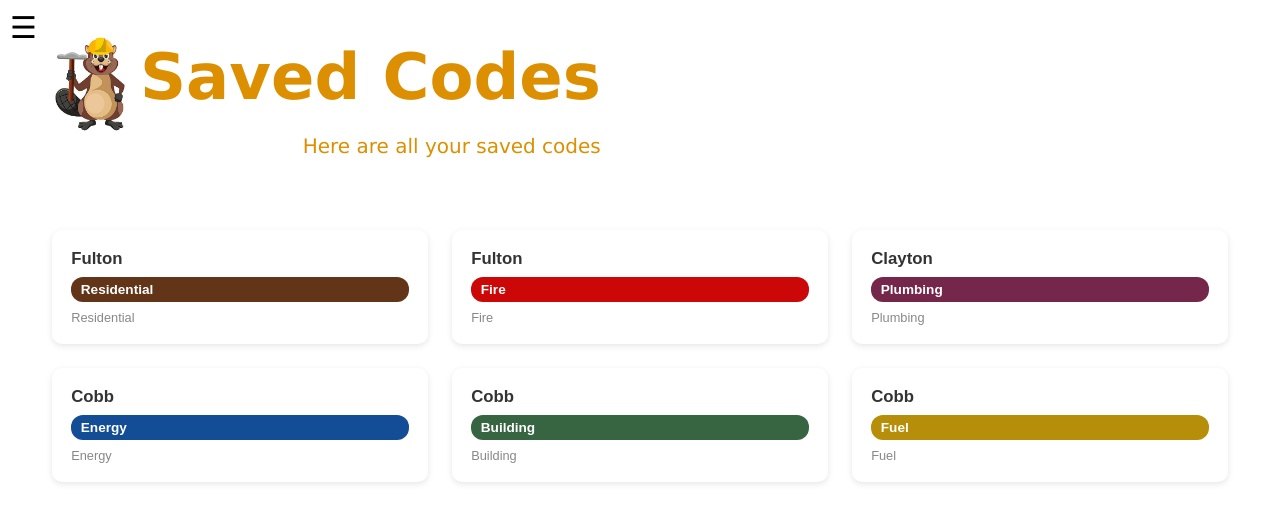
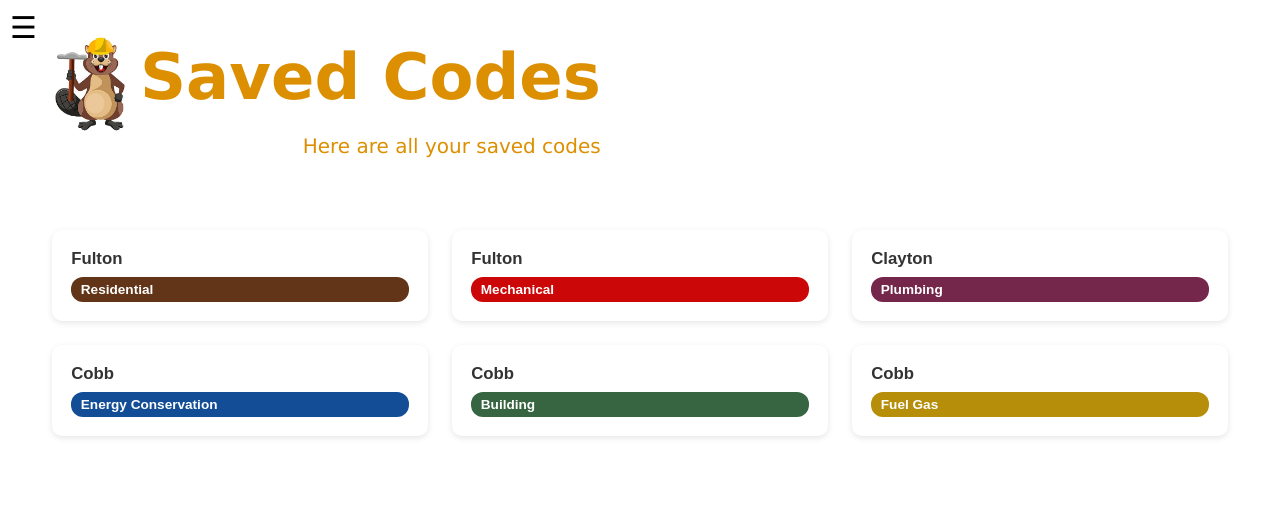
Before and after one commit to priyanayak1/Zaap-Codes-, a Flask app: page /saved_dummy in a window 1280 px wide. Shown: the top 523 px of the page. Run offline with Flask 2, Linux system fonts and the light colour scheme; some libraries are stand-ins or nearby versions.

Commit message:
Literally just changed the names of the code types so that they match the code type names I had. All you have to do to is comment out the app.route('saved_dummy') and it should work. I don't know if I can do the date added without being able to click the save button.

```diff
--- a/ZaapCodes/app.py
+++ b/ZaapCodes/app.py
@@ -276,11 +276,11 @@ def saved_dummy():
     # need to select codes for user
     codes = [
         Code(county="Fulton", code_type="Residential"),
-        Code(county="Fulton", code_type="Fire"),
+        Code(county="Fulton", code_type="Mechanical"),
         Code(county="Clayton", code_type="Plumbing"),
-        Code(county="Cobb", code_type="Energy"),
+        Code(county="Cobb", code_type="Energy Conservation"),
         Code(county="Cobb", code_type="Building"),
-        Code(county="Cobb", code_type="Fuel")
+        Code(county="Cobb", code_type="Fuel Gas")
     ]
     app.logger.debug(codes)
     return render_template(
--- a/ZaapCodes/templates/code_list_container.html
+++ b/ZaapCodes/templates/code_list_container.html
@@ -1,17 +1,7 @@
-<!-- <div class="codes_container">
-    {% for code in codes %}
-    <div class="code">
-        <p>{{code.county_name}}</p>
-        <p>{{code.code_type}}</p>
-        <a href="/codes/{{code.code_type}}">Code Page</a>
-    </div>
-    {% endfor %}
-</div> -->
-
-
 <div class="grid-container">
     {% for code in codes %}
     <div class="card">
+        <!-- Make sure that the href goes to the right code doc -->
       <a href="/codes/{{code.code_type}}">{{code.county}}</a>
       <!-- TODO when you implement this, change the part after code.code_type ==
        to be the name of the actual code type -->
@@ -19,60 +9,22 @@
 
       "tag {% if code.code_type == 'Residential' %}
             residential
-        {% elif code.code_type == 'Fire' %}
-            fire
+        {% elif code.code_type == 'Mechanical' %}
+            mechanical
         {% elif code.code_type == 'Building' %}
             building
-        {% elif code.code_type == 'Energy' %}
+        {% elif code.code_type == 'Energy Conservation' %}
             energy
         {% elif code.code_type == 'Plumbing' %}
             plumbing
-        {% elif code.code_type == 'Fuel' %}
+        {% elif code.code_type == 'Fuel Gas' %}
             fuel
         {% else %}
           default
         {% endif %}">
         {{code.code_type}}
+
         </span>
-      <span class="amended">{{code.code_type}}</span>
     </div>
     {% endfor %}
 </div>
-    <!-- <div class="card">
-      <a href="#">Georgia State Minimum Standard Building Code 2012</a>
-      <span class="tag IBC">IBC 2012</span>
-      <span class="amended">amended</span>
-    </div>
-
-    <div class="card">
-      <a href="#">Georgia State Minimum Standard One and Two Family Dwelling Code 2018</a>
-      <span class="tag IRC">IRC 2018</span>
-      <span class="amended">amended</span>
-    </div>
-
-    <div class="card">
-      <a href="#">Georgia State Minimum Fire Prevention Code 2018</a>
-      <span class="tag IFC">IFC 2018</span>
-      <span class="amended">amended</span>
-    </div>
-
-    <div class="card">
-      <a href="#">Georgia State Minimum Standard Plumbing Code 2018</a>
-      <span class="tag IPC">IPC 2018</span>
-      <span class="amended">amended</span>
-    </div>
-
-    <div class="card">
-      <a href="#">Georgia State Minimum Standard Mechanical Code 2018</a>
-      <span class="tag IMC">IMC 2018</span>
-      <span class="amended">amended</span>
-    </div>
-
-    <div class="card">
-      <a href="#">Georgia State Minimum Standard Gas Code 2018</a>
-      <span class="tag IFGC">IFGC 2018</span>
-      <span class="amended">amended</span>
-    </div>
-
-     Add more cards similarly
-  </div> -->
--- a/ZaapCodes/templates/saved_codes.html
+++ b/ZaapCodes/templates/saved_codes.html
@@ -42,16 +42,12 @@
     }
 
     .residential { background: rgb(98, 53, 24); }
-    .fire { background: #cc0707; }
+    .mechanical { background: #cc0707; }
     .building { background: #376542; }
     .energy { background: #124d96; }
     .plumbing { background: #75274b; }
     .fuel { background: #b68e0a; }
 
-    .amended {
-      font-size: 0.8rem;
-      color: #888;
-    }
   </style>
 {% endblock %}
 
```
